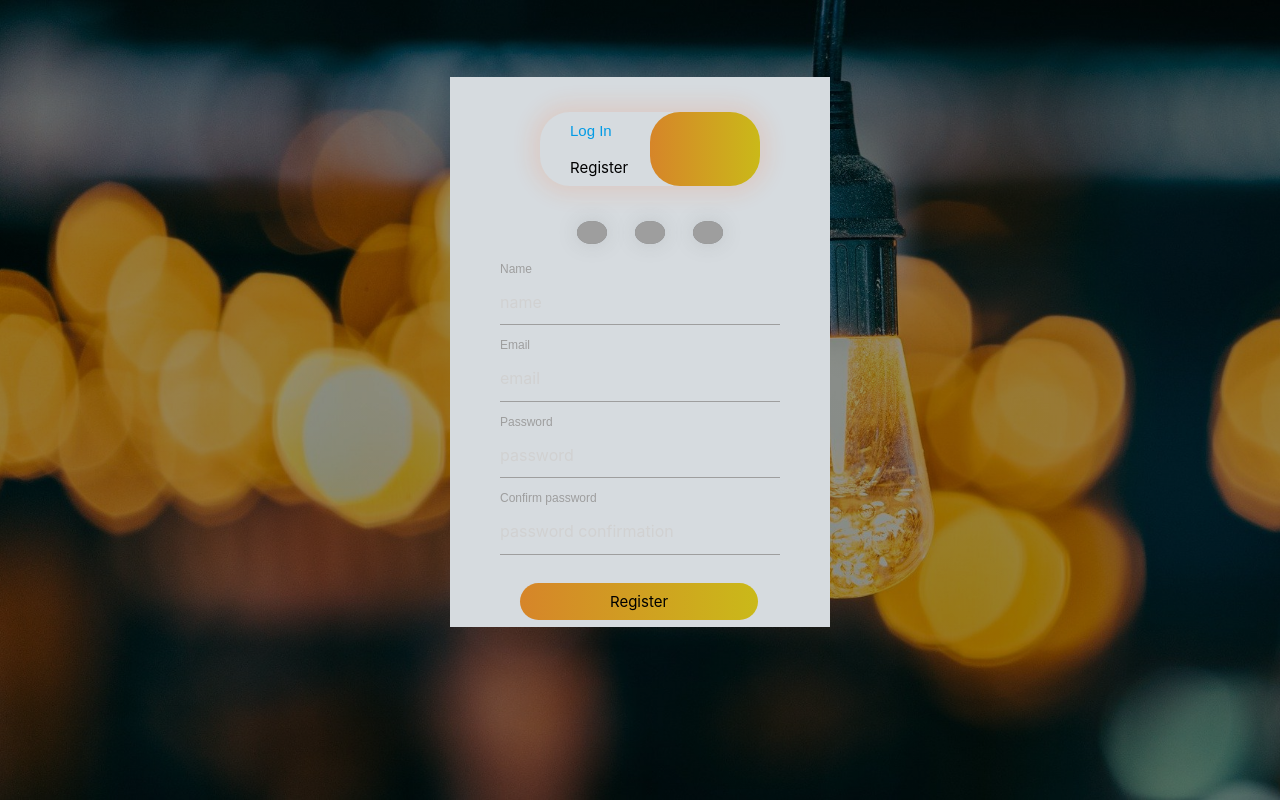
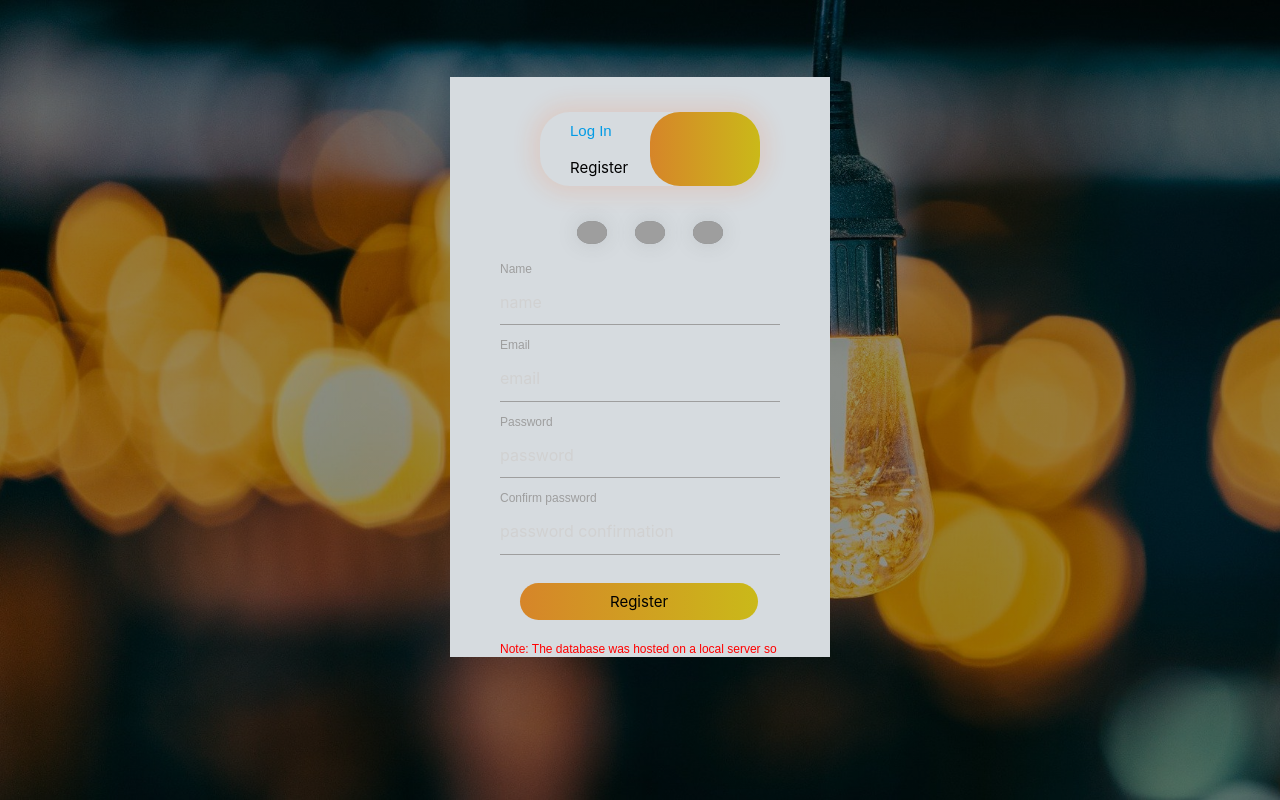
Before and after one commit to pcarrhi/pcarrhi.github.io, a PHP site: page /PHP/userform_register.html in a window 1280 px wide. Run offline with PHP 8.4, Linux system fonts and the light colour scheme; some libraries are stand-ins or nearby versions; grey boxes are pictures that could not be loaded.

Commit message:
Update css_v2.css

```diff
--- a/PHP/css_v2.css
+++ b/PHP/css_v2.css
@@ -15,7 +15,7 @@
 
 .form-box{
   width: 380px;
-  height:550px;
+  height:580px;
   position:relative;
   margin: 6% auto;
   background: #D6DBDF;
```
